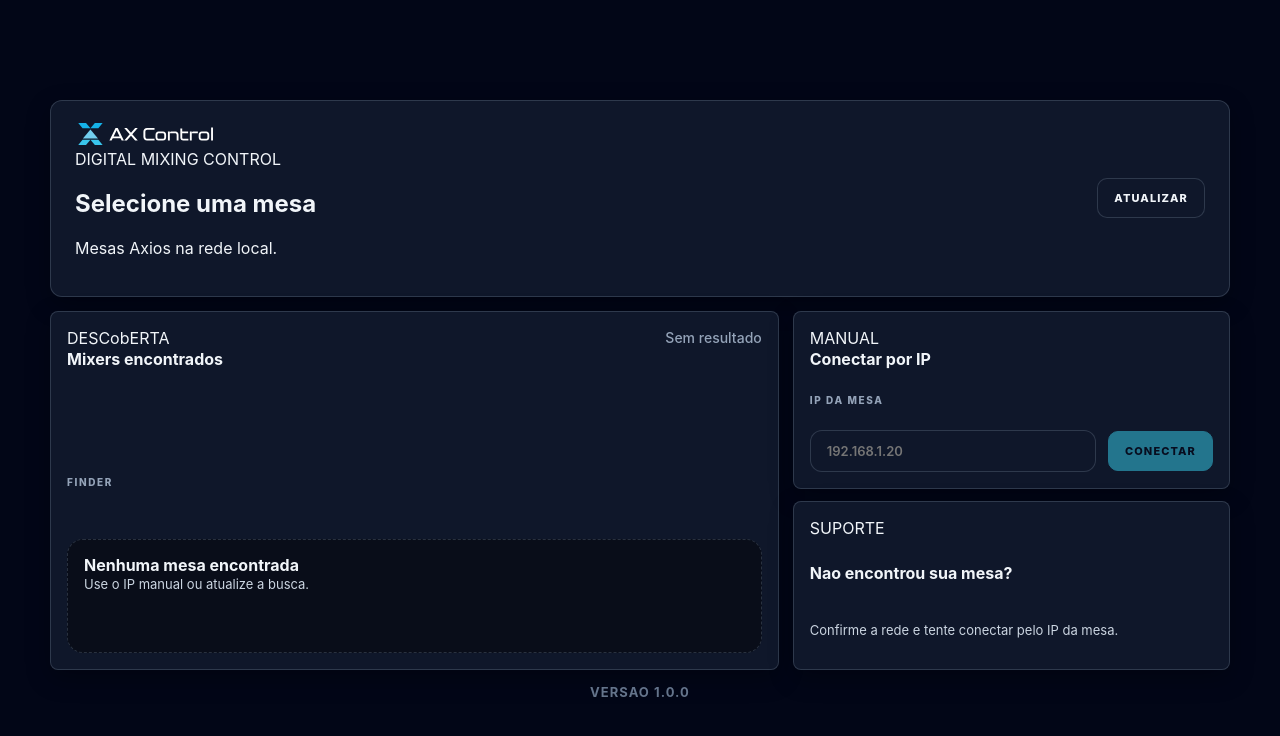
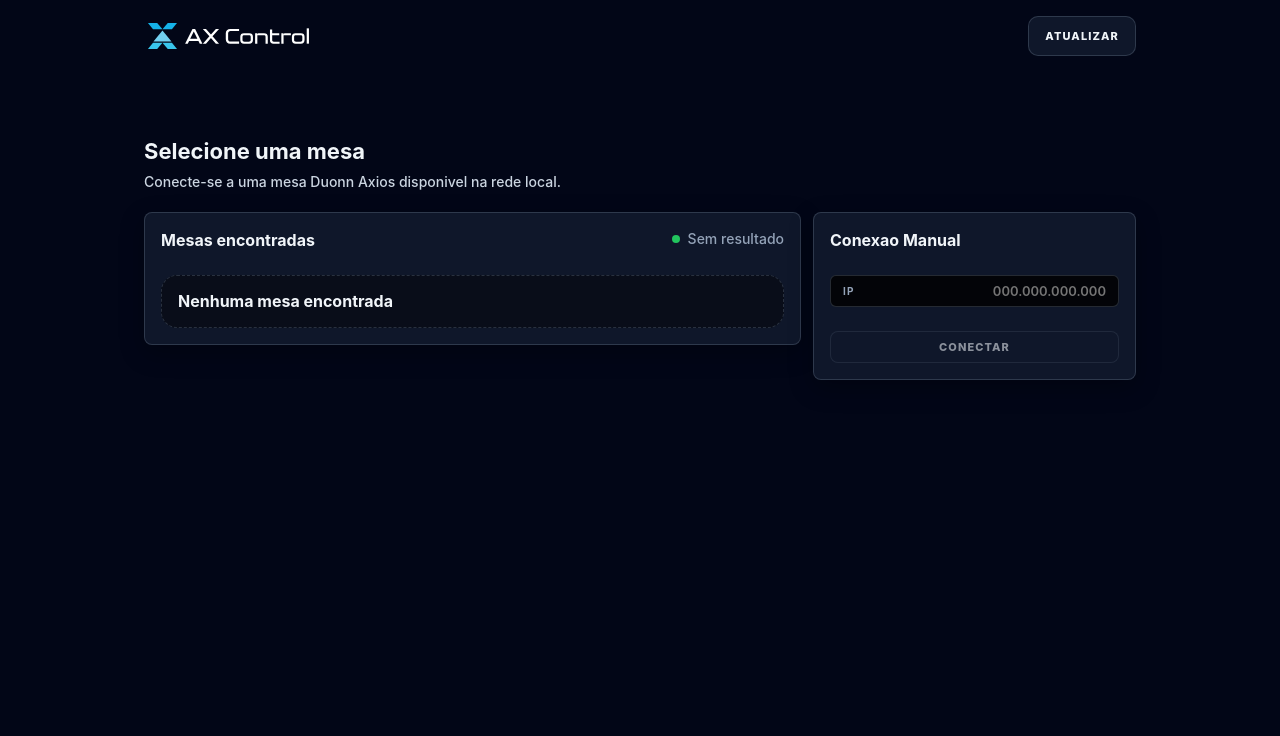
Before and after one commit to feliperlima/ax-controller, a React (Vite) app in the folder apps/desktop/: page / in a window 1280 px wide. Shown: the top 736 px of the page. Built offline with nearby package versions, Linux system fonts and the light colour scheme.

Commit message:
chore: sync remaining local changes (tauri config, lib.rs, DeviceSelectionScreen, FxStrip)

```diff
--- a/apps/desktop/src/components/DeviceSelectionScreen.tsx
+++ b/apps/desktop/src/components/DeviceSelectionScreen.tsx
@@ -6,6 +6,7 @@ type DeviceSelectionScreenProps = {
   discoveryLoading: boolean;
   discoveryError: string | null;
   connectBusy: boolean;
+  manualConnectBusy: boolean;
   connectionStatus: string;
   connectionError: string | null;
   manualIp: string;
@@ -15,11 +16,6 @@ type DeviceSelectionScreenProps = {
   onConnectManual: () => void;
   onConnectMixer: (mixer: DiscoveredMixer) => void;
 };
-
-function renderChannelsLabel(channels?: number) {
-  if (!channels) return "Canais";
-  return `${channels} canais`;
-}
 
 function DeviceCard({
   mixer,
@@ -33,24 +29,10 @@ function DeviceCard({
   return (
     <article className="device-card">
       <div className="device-card__header">
-        <div>
+        <div className="device-card__title-row">
           <div className="device-card__title">{mixer.name}</div>
-          <div className="device-card__subtitle">{mixer.ip}</div>
+          <span className="device-card__badge">Online</span>
         </div>
-      </div>
-
-      <div className="device-card__meta-grid device-card__meta-grid--compact">
-        <div className="device-meta-pill">
-          <span className="device-meta-pill__label">Modelo</span>
-          <span className="device-meta-pill__value">{mixer.model ?? "Axios"}</span>
-        </div>
-        <div className="device-meta-pill">
-          <span className="device-meta-pill__label">Canais</span>
-          <span className="device-meta-pill__value">{renderChannelsLabel(mixer.channels)}</span>
-        </div>
-      </div>
-
-      <div className="device-card__actions">
         <button
           type="button"
           className="startup-button startup-button--secondary"
@@ -59,6 +41,16 @@ function DeviceCard({
         >
           Conectar
         </button>
+      </div>
+
+      <div className="device-card__subtitle">
+        <span>IP: {mixer.ip}</span>
+        {mixer.channels ? (
+          <>
+            <span className="device-card__separator">|</span>
+            <span>{mixer.channels} canais</span>
+          </>
+        ) : null}
       </div>
     </article>
   );
@@ -69,30 +61,28 @@ export function DeviceSelectionScreen({
   discoveryLoading,
   discoveryError,
   connectBusy,
+  manualConnectBusy,
   connectionStatus,
   connectionError,
   manualIp,
-  version,
   onManualIpChange,
   onRefresh,
   onConnectManual,
   onConnectMixer,
 }: DeviceSelectionScreenProps) {
   const showEmptyState = !discoveryLoading && mixers.length === 0;
+  const showSearchingState = discoveryLoading && mixers.length > 0;
 
   return (
-    <section className="startup-shell">
-      <div className="device-selection-shell">
-        <header className="startup-card device-selection-header">
-          <div className="startup-brand-lockup startup-brand-lockup--compact">
-            <img className="startup-brand-lockup__logo startup-brand-lockup__logo--small" src={axControlBrand} alt="AX Control" />
-            <div className="startup-brand-lockup__text">
-              <div className="startup-kicker">DIGITAL MIXING CONTROL</div>
-              <h1 className="startup-title">Selecione uma mesa</h1>
-              <p className="startup-subtitle">Mesas Axios na rede local.</p>
-            </div>
-          </div>
-
+    <section className="startup-shell startup-shell--device-selection">
+      <header className="device-selection-fixed-header">
+        <div className="device-selection-shell device-selection-shell--reference">
+          <div className="device-selection-hero">
+            <img
+              className="device-selection-hero__logo"
+              src={axControlBrand}
+              alt="AX Control"
+            />
             <button
               type="button"
               className="startup-button startup-button--ghost"
@@ -101,27 +91,33 @@ export function DeviceSelectionScreen({
             >
               {discoveryLoading ? "Buscando..." : "Atualizar"}
             </button>
+          </div>
+        </div>
       </header>
 
-        <div className="device-selection-grid">
+      <div className="device-selection-content">
+        <div className="device-selection-shell device-selection-shell--reference">
+          <section className="device-selection-intro">
+            <h1 className="device-selection-header__title">Selecione uma mesa</h1>
+            <p className="device-selection-hero__subtitle">
+              Conecte-se a uma mesa Duonn Axios disponivel na rede local.
+            </p>
+          </section>
+          <div className="device-selection-grid device-selection-grid--reference">
           <section className="startup-card device-selection-panel">
             <div className="device-selection-panel__header">
-              <div>
-                <div className="startup-kicker">DESCobERTA</div>
-                <h2 className="device-selection-panel__title">Mixers encontrados</h2>
-              </div>
+              <h2 className="device-selection-panel__title">Mesas encontradas</h2>
               <div className="device-selection-status">
+                <span className="device-selection-status__dot" />
                 {discoveryLoading
                   ? "Buscando"
                   : mixers.length > 0
-                    ? `${mixers.length} encontrado(s)`
+                    ? `${mixers.length} encontrada(s)`
                     : "Sem resultado"}
               </div>
             </div>
 
             <div className="device-selection-list">
-              <div className="device-selection-block">
-                <div className="device-selection-block__label">Finder</div>
               {mixers.map((mixer) => (
                 <DeviceCard
                   key={mixer.id}
@@ -134,49 +130,45 @@ export function DeviceSelectionScreen({
               {showEmptyState ? (
                 <article className="device-empty-state">
                   <h3>Nenhuma mesa encontrada</h3>
-                    <p>Use o IP manual ou atualize a busca.</p>
                 </article>
               ) : null}
-              </div>
+
+              {showSearchingState ? (
+                <article className="device-searching-state">
+                  <h3>Buscando outras mesas na rede...</h3>
+                  <p>Isso pode levar alguns segundos.</p>
+                </article>
+              ) : null}
             </div>
 
             {discoveryError ? <div className="device-inline-message device-inline-message--warning">{discoveryError}</div> : null}
           </section>
 
-          <aside className="device-selection-side">
           <section className="startup-card device-selection-panel">
-              <div className="device-selection-panel__header">
-                <div>
-                  <div className="startup-kicker">MANUAL</div>
-                  <h2 className="device-selection-panel__title">Conectar por IP</h2>
-                </div>
-              </div>
-
-              <label className="device-input-label" htmlFor="manual-mixer-ip">
-                IP da mesa
-              </label>
-              <div className="device-input-row">
+            <h2 className="device-selection-panel__title">Conexao Manual</h2>
+            <div className="device-manual-row">
+              <span className="device-manual-row__label">IP</span>
               <input
                 id="manual-mixer-ip"
                 className="device-input"
                 value={manualIp}
                 onChange={(event) => onManualIpChange(event.target.value)}
-                  placeholder="192.168.1.20"
+                placeholder="000.000.000.000"
                 spellCheck={false}
                 autoCapitalize="none"
                 autoCorrect="off"
                 inputMode="numeric"
-                  disabled={connectBusy}
+                disabled={manualConnectBusy}
               />
+            </div>
             <button
               type="button"
-                  className="startup-button startup-button--primary"
-                  disabled={connectBusy || manualIp.trim().length === 0}
+              className="startup-button startup-button--secondary device-manual-connect"
+              disabled={manualConnectBusy || manualIp.trim().length === 0}
               onClick={onConnectManual}
             >
-                  {connectBusy ? "Conectando..." : "Conectar"}
+              {manualConnectBusy ? "Conectando..." : "Conectar"}
             </button>
-              </div>
 
             {connectionStatus ? (
               <div className="device-inline-message">{connectionStatus}</div>
@@ -185,18 +177,8 @@ export function DeviceSelectionScreen({
               <div className="device-inline-message device-inline-message--danger">{connectionError}</div>
             ) : null}
           </section>
-
-            <section className="startup-card device-selection-panel device-help-card">
-              <div className="startup-kicker">SUPORTE</div>
-              <h2 className="device-selection-panel__title">Nao encontrou sua mesa?</h2>
-              <p className="device-help-card__text">
-                Confirme a rede e tente conectar pelo IP da mesa.
-              </p>
-            </section>
-          </aside>
           </div>
-
-        {version ? <div className="startup-footer">Versao {version}</div> : null}
+        </div>
       </div>
     </section>
   );
--- a/apps/desktop/src/components/FxStrip.tsx
+++ b/apps/desktop/src/components/FxStrip.tsx
@@ -9,6 +9,7 @@ type FxStripProps = {
   variant?: "default" | "detail";
   colorId?: number;
   channelName?: string;
+  eqState?: EqState;
   muted: boolean;
   soloOn: boolean;
   faderDb: number;
@@ -72,12 +73,12 @@ const FLAT_EQ: EqState = {
   bands: [],
 };
 
-function buildFlatPreview(width: number, height: number, pointCount = 40) {
+function buildEqPreview(eq: EqState, width: number, height: number, pointCount = 40) {
   const zeroY = height / 2;
   const points = Array.from({ length: pointCount }, (_, i) => {
     const ratio = pointCount <= 1 ? 0 : i / (pointCount - 1);
     const x = ratio * width;
-    const gain = eqMagnitudeDb(ratioToDisplayFreq(ratio), FLAT_EQ);
+    const gain = eqMagnitudeDb(ratioToDisplayFreq(ratio), eq);
     const y = zeroY - (gain / 12) * zeroY;
     return `${x.toFixed(2)},${y.toFixed(2)}`;
   }).join(" ");
@@ -89,6 +90,7 @@ export function FxStrip({
   variant = "default",
   colorId = 7,
   channelName,
+  eqState,
   muted,
   soloOn,
   faderDb,
@@ -109,11 +111,11 @@ export function FxStrip({
     ? channelName.trim()
     : `FX ${fxNumber}`;
   const canOpenDetail = typeof onOpenDetail === "function";
+  const eqPreviewState = eqState ?? FLAT_EQ;
 
-  // FX strips don't have EQ state — always show a flat preview line
   const eqPreview = useMemo(
-    () => buildFlatPreview(EQ_PREVIEW_WIDTH, EQ_PREVIEW_HEIGHT, 40),
-    [],
+    () => buildEqPreview(eqPreviewState, EQ_PREVIEW_WIDTH, EQ_PREVIEW_HEIGHT, 40),
+    [eqPreviewState],
   );
 
   return (
@@ -163,14 +165,18 @@ export function FxStrip({
           <svg
             viewBox={`0 0 ${EQ_PREVIEW_WIDTH} ${EQ_PREVIEW_HEIGHT}`}
             preserveAspectRatio="xMidYMid meet"
-            onClick={(e) => e.stopPropagation()}
+            onClick={(event) => {
+              if (!canOpenDetail) return;
+              event.stopPropagation();
+              onOpenDetail?.(fxNumber);
+            }}
             style={{
               width: "100%",
               height: `${EQ_PREVIEW_HEIGHT}px`,
               display: "block",
               backgroundColor: "rgba(0,0,0,0.8)",
               borderRadius: "4px",
-              cursor: "pointer",
+              cursor: canOpenDetail ? "pointer" : "default",
             }}
           >
             <line
@@ -180,7 +186,12 @@ export function FxStrip({
               y2={eqPreview.zeroY}
               stroke={stripColor}
               strokeWidth={0.9}
-              opacity={disabled ? 0.2 : 0.48}
+              opacity={0.22}
+            />
+            <polygon
+              points={`0,${eqPreview.zeroY.toFixed(2)} ${eqPreview.points} ${EQ_PREVIEW_WIDTH},${eqPreview.zeroY.toFixed(2)}`}
+              fill={stripColor}
+              opacity={eqPreviewState.enabled ? 0.22 : 0.1}
             />
             <polyline
               points={eqPreview.points}
@@ -189,16 +200,16 @@ export function FxStrip({
               strokeWidth={1.4}
               strokeLinejoin="round"
               strokeLinecap="round"
-              opacity={disabled ? 0.32 : 0.82}
+              opacity={eqPreviewState.enabled ? 0.95 : 0.62}
             />
-            {disabled && (
+            {!eqPreviewState.enabled && (
               <>
                 <rect
                   x={0}
                   y={0}
                   width={EQ_PREVIEW_WIDTH}
                   height={EQ_PREVIEW_HEIGHT}
-                  fill="rgba(0,0,0,0.5)"
+                  fill="rgba(0,0,0,0.48)"
                 />
                 <text
                   x={EQ_PREVIEW_WIDTH / 2}
```
Also changed, not shown: apps/desktop/src-tauri/tauri.conf.json (+5 -2 lines), 2 other files (tests, documents, lock files or other folders). Lines whose indentation alone changed are shown as unchanged.
